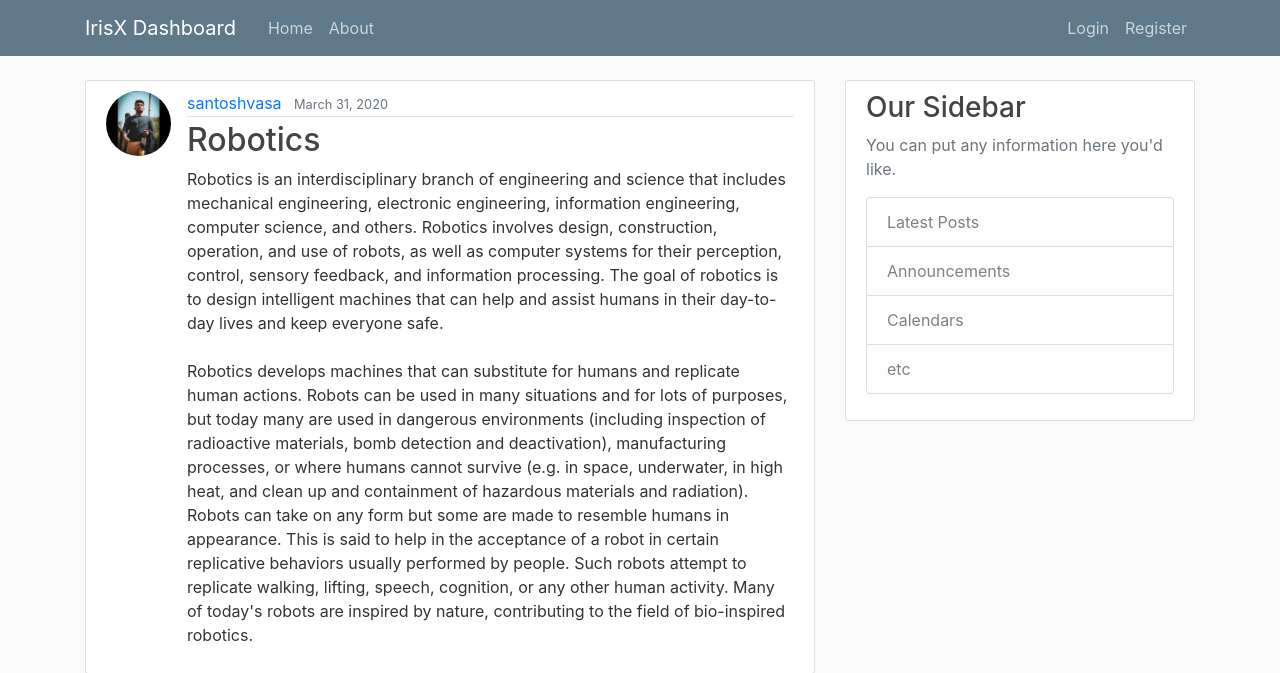
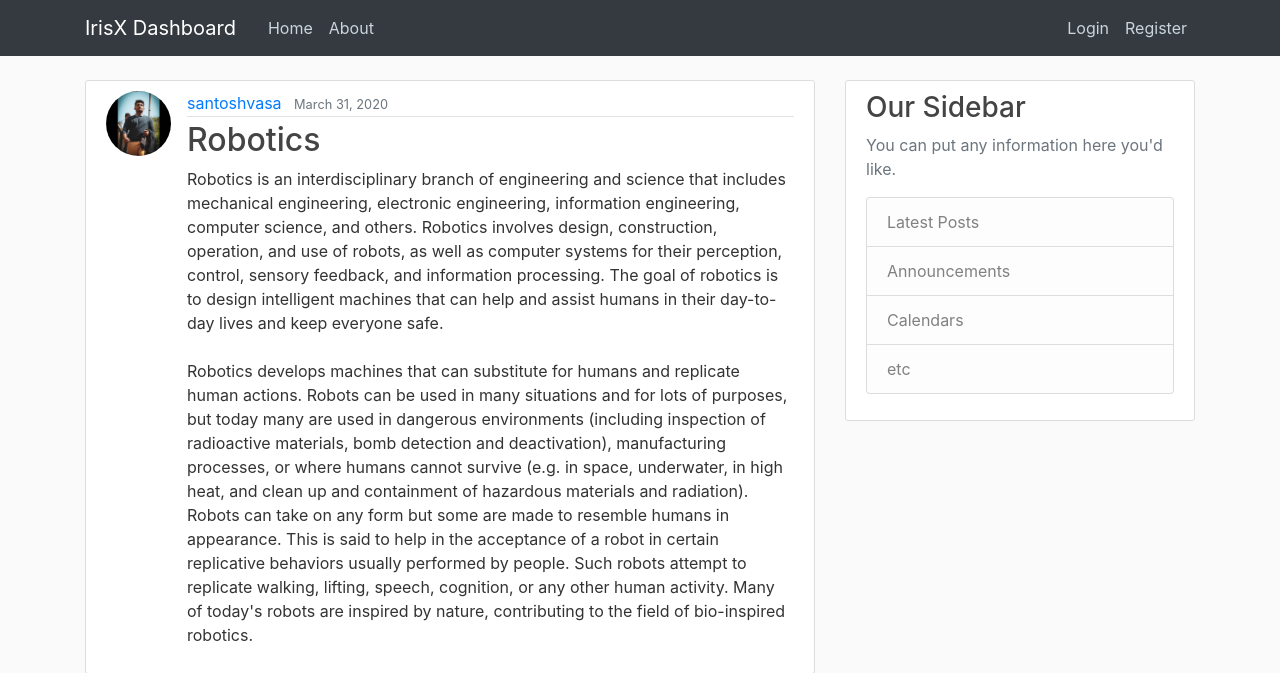
Before and after one commit to Santosh7vasa/Irisx-Base, a Django app: page / in a window 1280 px wide. Shown: the top 673 px of the page. Run offline with Django 3.2, Linux system fonts and the light colour scheme; data comes from the database, SQL or seed files in the repository; both versions use the stored data as it was after the commit; some libraries are stand-ins or nearby versions.

Commit message:
Navbar-fix

```diff
--- a/blog/templates/blog/base.html
+++ b/blog/templates/blog/base.html
@@ -18,7 +18,7 @@
   </head>
   <body>
     <header class="site-header">
-      <nav class="navbar navbar-expand-md navbar-dark bg-steel fixed-top">
+      <nav class="navbar navbar-expand-md navbar-dark bg-dark fixed-top">
         <div class="container">
           <a class="navbar-brand mr-4" href="{% url 'blog-home' %}">IrisX Dashboard</a>
           <button class="navbar-toggler" type="button" data-toggle="collapse" data-target="#navbarToggle" aria-controls="navbarToggle" aria-expanded="false" aria-label="Toggle navigation">
```
Also changed, not shown: db.sqlite3.
